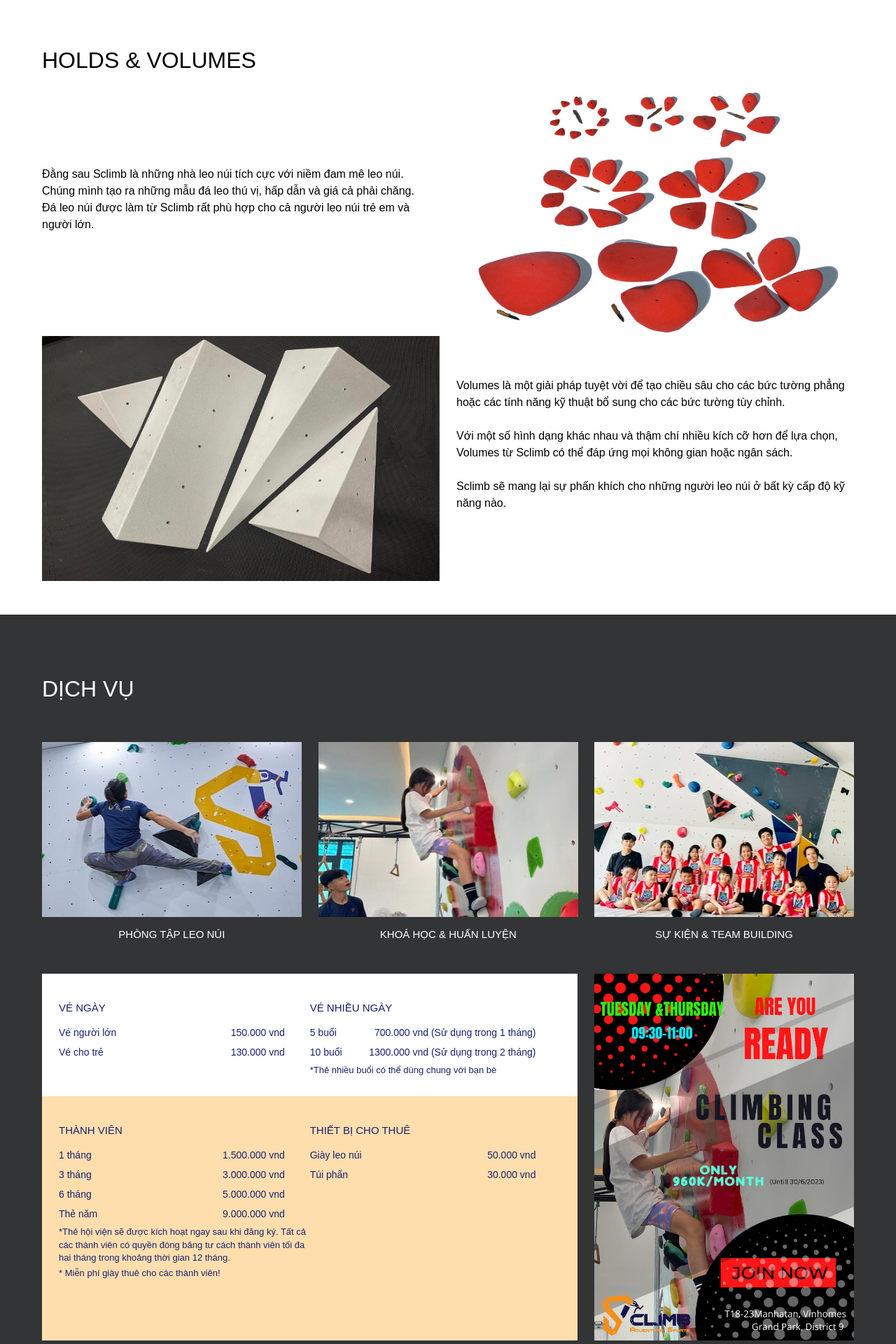
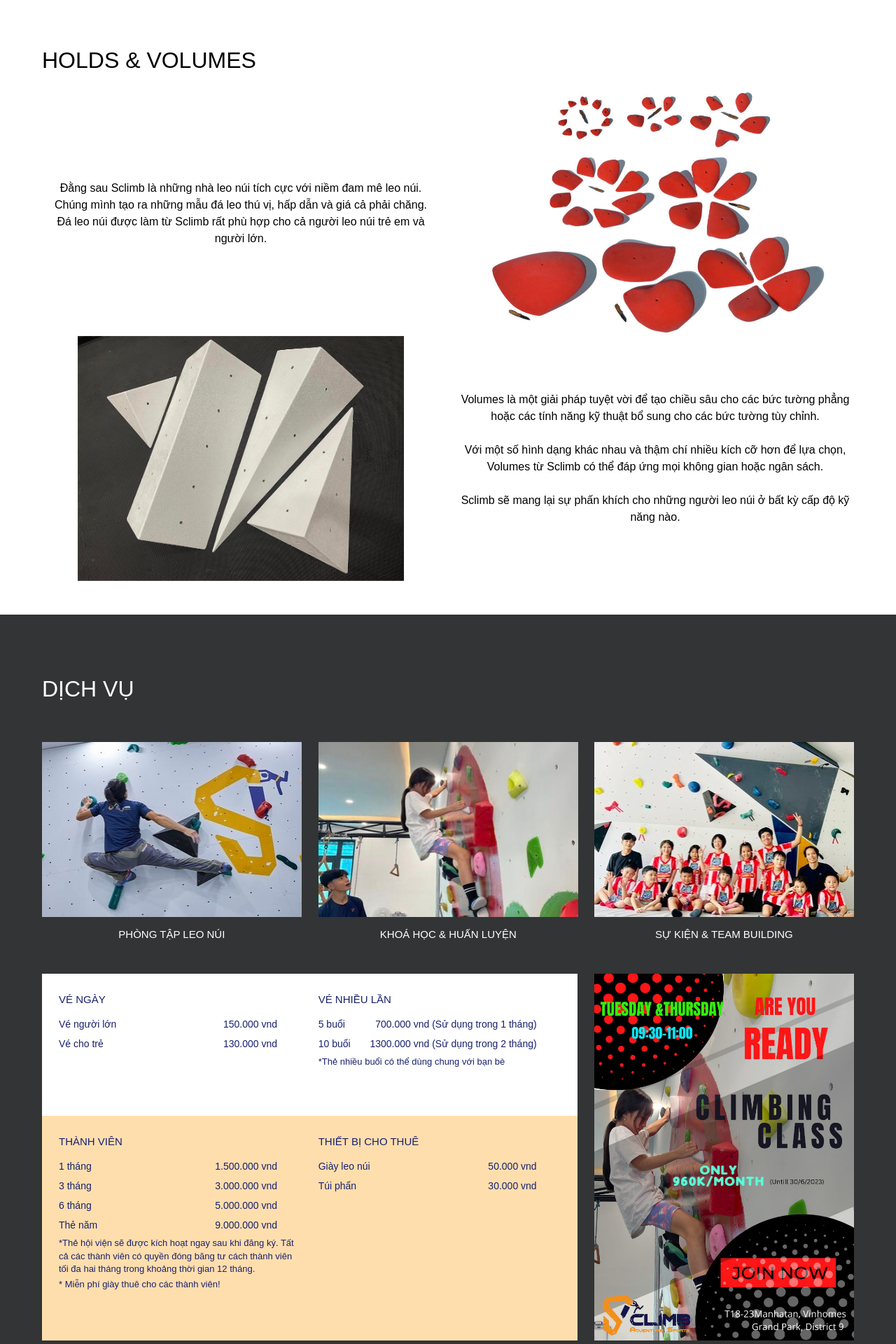
Before and after one commit to nhidev/sclimb-landing, a React (Vite) app: page / in a window 1280 px wide. Shown: the part 700-2620 px from the top of the page at 70% size. Built offline with nearby package versions, Linux system fonts and the light colour scheme; what i18next-xhr-backend would draw is missing.

Commit message:
feat/#amination

```diff
--- a/src/locales/vn/translation.json
+++ b/src/locales/vn/translation.json
@@ -18,7 +18,7 @@
   "serviceSectionTitle2":"Khoá học & Huấn luyện",
   "serviceSectionTitle3":"Sự kiện & team building",
   "dayPass": "Vé ngày",
-  "punchPass": "Vé nhiều ngày",
+  "punchPass": "Vé nhiều lần",
   "membership": "Thành viên",
   "equipmentRental": "Thiết bị cho thuê",
   "kidPass": "Vé cho trẻ",
@@ -36,7 +36,7 @@
   "introTitle": "Chào mừng bạn đến với SClimb",
   "introSubtitle": "Đến Sclimb cùng trải nghiệm và rèn luyện sức khoẻ với bộ môn leo núi và các trò chơi vận động Sasuke (Ninja Warrior). \n \n Đặt biệt chuyên tư vấn, thiết kế, thi công các hạng mục thể thao, công trình leo núi thể thao, phòng tập thể thao.",
   "hours": "Giờ mở cửa",
-  "monToFri":"Thứ 2- Thứ 6 10am – 10pm",
+  "monToFri":"Thứ 2-Thứ 6 10am – 10pm",
   "saturday": "Thứ 7 10am – 8pm",
   "sunday": "CN 10am – 6pm",
   "language": "Ngôn ngữ",
--- a/src/shared/components/Footer/index.tsx
+++ b/src/shared/components/Footer/index.tsx
@@ -50,7 +50,7 @@
       <FooterSection id="contact">
         <Container>
           <Row justify="space-between">
-            <Col lg={14} md={10} sm={12} xs={12}>
+            <Col lg={14} md={10} sm={12} xs={24}>
               <Language>{t("contact")}</Language>
               <Para>T18-23, Manhattan, Vinhomes Grand Park, Long Binh</Para>
               <Para>District 9, Ho Chi Minh City, Viet Nam</Para>
@@ -58,13 +58,13 @@
               <Para>+84 974 833 783</Para>
               <Para><a className="link" href="https://www.google.com/maps/place/Sclimb/@10.8387915,106.8427268,17z/data=!3m1!4b1!4m6!3m5!1s0x31752146333972ad:0x8989142085553c58!8m2!3d10.8387862!4d106.8453017!16s%2Fg%2F11kq61cwvv?entry=ttu"  target="_blank" title="Sclimb">{t("googleMap")}</a></Para>
             </Col>
-            <Col lg={6} md={8} sm={12} xs={12}>
+            <Col lg={6} md={8} sm={12} xs={24}>
               <Title>{t("hours")}</Title>
               <Large>{t("monToFri")}</Large>
               <Large>{t("saturday")}</Large>
               <Large>{t("sunday")}</Large>
             </Col>
-            <Col lg={4} md={6} sm={12} xs={12}>
+            <Col lg={4} md={6} sm={12} xs={24}>
               <Label htmlFor="select-lang">{t("language")}</Label>
               <LanguageSwitchContainer>
                 <LanguageSwitch onClick={() => handleChange("br")}>
--- a/src/shared/components/Header/styles.ts
+++ b/src/shared/components/Header/styles.ts
@@ -8,11 +8,14 @@
     align-items: center;
     text-align: center;
   }
+  @media only screen and (max-width: 890px) {
+    padding: 0.5rem;
+  }
 `;
 
 export const LogoContainer = styled(Link)`
   display: flex;
-  @media only screen and (max-width: 411px) {
+  @media only screen and (max-width: 890px) {
     img {
       width: 50px;
       height: 50px;
--- a/src/shared/components/PricesBlock/index.tsx
+++ b/src/shared/components/PricesBlock/index.tsx
@@ -1,7 +1,7 @@
 import { Row, Col, Image } from "antd";
 import { withTranslation } from "react-i18next";
 import Container from "../../common/Container";
-import { Zoom } from "react-awesome-reveal";
+import { Zoom, Fade } from "react-awesome-reveal";
 
 import {
   PricesContentSection,
@@ -29,50 +29,57 @@
   return (
     <PricesContentSection>
       <Container>
-
         <Row justify="space-between" align="middle" id={id}>
           <Col lg={24} md={24} sm={24} xs={24}>
             <Row gutter={[24, 24]} justify="center">
-              <Col xs={24} sm={24} md={24} lg={16}>
-                <div className="text-box">
-                  <div className="text-white">
-                    <div>
+              <Col xs={24} sm={24} md={24} lg={16} className="text-box">
+                <Row gutter={[24, 24]} justify="center" className="text-white">
+                  <Col xs={24} sm={24} md={12} lg={12}>
+                    <Fade direction='up' triggerOnce={true}>
                       <MinTitle>{t("dayPass")}</MinTitle>
                       <Para>{t("adultPass")}<span>150.000 vnd</span></Para>
                       <Para>{t("kidPass")}<span>130.000 vnd</span></Para>
-                    </div>
+                    </Fade>
+                  </Col>
 
-                    <div>
+                  <Col xs={24} sm={24} md={12} lg={12}>
+                    <Fade direction='up' triggerOnce={true}>
                       <MinTitle>{t("punchPass")}</MinTitle>
                       <Para>5 {t("punchPasses")}<span>700.000 vnd ({t("valid")} 1 {t("month")})</span></Para>
                       <Para>10 {t("punchPasses")}<span>1300.000 vnd  ({t("valid")} 2 {t("month")})</span></Para>
                       <MinPara>{t("punchNote")}</MinPara>
+                    </Fade>
 
-                    </div>
-                  </div>
-                  <div className="text-gray">
-                    <div>
-                    <MinTitle>{t("membership")}</MinTitle>
+                  </Col>
+                </Row>
+
+                <Row gutter={[24, 24]} justify="center" className="text-gray">
+                  <Col xs={24} sm={24} md={12} lg={12}>
+                    <Fade direction='up' triggerOnce={true}>
+                      <MinTitle>{t("membership")}</MinTitle>
                       <Para>1 {t("month")}<span>1.500.000 vnd</span></Para>
                       <Para>3 {t("month")}<span>3.000.000 vnd</span></Para>
                       <Para>6 {t("month")}<span>5.000.000 vnd</span></Para>
                       <Para>{t("annualPrepaid")}<span>9.000.000 vnd</span></Para>
                       <MinPara>{t("annualPrepaidNote1")}</MinPara>
                       <MinPara>{t("annualPrepaidNote2")}</MinPara>
-                    </div>
+                    </Fade>
+                  </Col>
 
-                    <div>
+                  <Col xs={24} sm={24} md={12} lg={12}>
+                    <Fade direction='up' triggerOnce={true}>
                       <MinTitle>{t("equipmentRental")}</MinTitle>
                       <Para>{t("shoses")}<span>50.000 vnd</span></Para>
                       <Para>{t("chalk")}<span>30.000 vnd</span></Para>
-                    </div>
-                  </div>
-                </div>
+                    </Fade>
+                  </Col>
+                </Row>
+
               </Col>
               <Col xs={24} sm={24} md={24} lg={8}>
-                <Zoom cascade={true} triggerOnce={true} delay={300}>
-                <Image src="/img/course.jpg" preview={false} />
-                </Zoom>
+                <Fade direction='up' triggerOnce={true}>
+                  <Image src="/img/course.jpg" preview={false} />
+                </Fade>
               </Col>
             </Row>
           </Col>
--- a/src/shared/components/PricesBlock/styles.ts
+++ b/src/shared/components/PricesBlock/styles.ts
@@ -5,28 +5,34 @@
   padding: 0 0 8rem;
   background-color: #323435;
   .text-box {
-    display: flex;
-    flex-direction: column;
+    overflow: hidden;
+    &:after {
+    content: "";
     height: 100%;
-     background-color: rgb(255 222 174);
+    display: block;
+    position: absolute;
+    left: 0;
+    top: 0;
+    background-color: rgb(255 222 174);
+    right: 0;
+    width: calc(100% - 24px);
+    margin: auto;
+    z-index: 0;
+  }
   }
   .text-white,
   .text-gray {
-    background-color: #ddd;
-    padding: 24px;
-    display: flex;
-   > div {
-      display: flex;
-      flex-direction: column;
-      width: 50%;
-      > div {
-        display: flex;
-      justify-content: space-between;
-      }
-    }
+    position: relative;
+    padding: 12px;
+    margin-left: 0 !important;
+    margin-right: 0 !important;
+    z-index: 1;
   }
   .text-white {
     background-color: #fff;
+    padding-bottom: 4rem;
+
+
   }
   .text-gray {
     background-color: rgb(255 222 174);
@@ -62,6 +68,8 @@
   font-family: 'Be Vietnam Pro Light', sans-serif;
   margin-bottom: 6px;
   width: 90%;
+  display: flex;
+  justify-content: space-between;
 `;
 
 export const MinPara = styled.p`
--- a/src/shared/components/ProductsBlock/index.tsx
+++ b/src/shared/components/ProductsBlock/index.tsx
@@ -2,7 +2,7 @@
 import { withTranslation } from "react-i18next";
 import Container from "../../common/Container";
 import { ProductsBlockSection, Content, Title, Para } from "./styles";
-import { Zoom, Slide, Fade } from "react-awesome-reveal";
+import { Zoom, Fade } from "react-awesome-reveal";
 interface ProductsBlockProps {
   title: string;
   text: string;
@@ -13,7 +13,7 @@
   t: any;
 };
 
-export const ProductsBlock = ({  id, t }: ProductsBlockProps) => {
+export const ProductsBlock = ({ id, t }: ProductsBlockProps) => {
   return (
     <ProductsBlockSection id={id}>
       <Container>
@@ -21,25 +21,25 @@
           <Col lg={24} md={24} sm={24} xs={24}>
             <Content>
               <Title>{t('productsTitle')}</Title>
-             </Content>
+            </Content>
             <Row gutter={[24, 24]} justify="center">
-              <Col className="text-center"xs={20} sm={20} md={12} lg={12}>
-                <Para>{t("holdsText")}</Para>
+              <Col className="text-center" xs={20} sm={20} md={12} lg={12}>
+                <Fade direction='up' triggerOnce={true}>{t("holdsText")}</Fade>
               </Col>
               <Col xs={20} sm={20} md={12} lg={12}>
-              <Zoom direction='up' cascade={true} triggerOnce={true} delay={500}>
-                    <Image src="/img/product_1.jpg" height={350}  preview={false} />
-                  </Zoom>
+              <Fade direction='up' triggerOnce={true}>
+                  <Image src="/img/product_1.jpg" height={350} preview={false} />
+                </Fade>
               </Col>
             </Row>
             <Row gutter={[24, 24]} justify="center">
-              <Col xs={20} sm={20} md={12} lg={12}>
-              <Zoom direction='up' cascade={true} triggerOnce={true} delay={500}>
-                  <Image src="/img/product_2.jpg" height={350}  preview={false} />
-                  </Zoom>
+              <Col className="col-img" xs={20} sm={20} md={12} lg={12}>
+              <Fade direction='up' triggerOnce={true}>
+                  <Image src="/img/product_2.jpg" height={350} preview={false} />
+                </Fade>
               </Col>
-              <Col className="text-center"  xs={20} sm={20} md={12} lg={12}>
-              <Para>{t("volumesText")}</Para>
+              <Col className="col-text text-center" xs={20} sm={20} md={12} lg={12}>
+              <Fade direction='up' triggerOnce={true}>{t("volumesText")}</Fade>
               </Col>
             </Row>
           </Col>
--- a/src/shared/components/ProductsBlock/styles.ts
+++ b/src/shared/components/ProductsBlock/styles.ts
@@ -1,16 +1,27 @@
 import styled from "styled-components";
 
 export const ProductsBlockSection = styled.section`
+  color: #000;
+  font-size: 16px;
+  padding: 1rem 0 0.5rem;
+  font-family: 'Be Vietnam Pro Light', sans-serif;
+  text-align:  left;
+  line-height: 1.5;
+  white-space:  pre-line;
+  @media only screen and (max-width: 1024px) {
+    max-width: 100%;
+  }
   position: relative;
   padding: 5rem 0 3rem;
   text-align: center;
   display: flex;
   justify-content: center;
+
   .ant-image {
     display: flex;
   }
   img {
-    transition: all .3s;
+    object-fit: contain;
   }
   .text-center {
     display: flex;
@@ -19,6 +30,20 @@
   @media screen and (max-width: 1024px) {
     padding: 5rem 0 3rem;
   }
+  @media (max-width: 660px) {
+    .col {
+        display: flex;
+        flex-wrap: wrap;
+        justify-content: center;
+    }
+    .col-text {
+        order: 1;
+    }
+    .col-img {
+        order: 2;
+    }
+
+}
 
 `;
 
--- a/src/shared/components/SolutionBlock/index.tsx
+++ b/src/shared/components/SolutionBlock/index.tsx
@@ -40,7 +40,7 @@
                 section.map((item: any, id: number) => {
                   return (
                     <Col key={id} lg={6} md={6} sm={12} xs={24}>
-                      <Zoom delay={delay}>
+                      <Zoom delay={delay} triggerOnce={true}>
                         <SvgIcon src={item.icon} width="180px" height="180px" />
                         <MinTitle>{t(item.title)}</MinTitle>
                       </Zoom>
```
Also changed, not shown: src/shared/components/OurGymBlock/index.tsx (+5 -2 lines), src/shared/components/OurGymBlock/styles.ts (+15 -0 lines).
